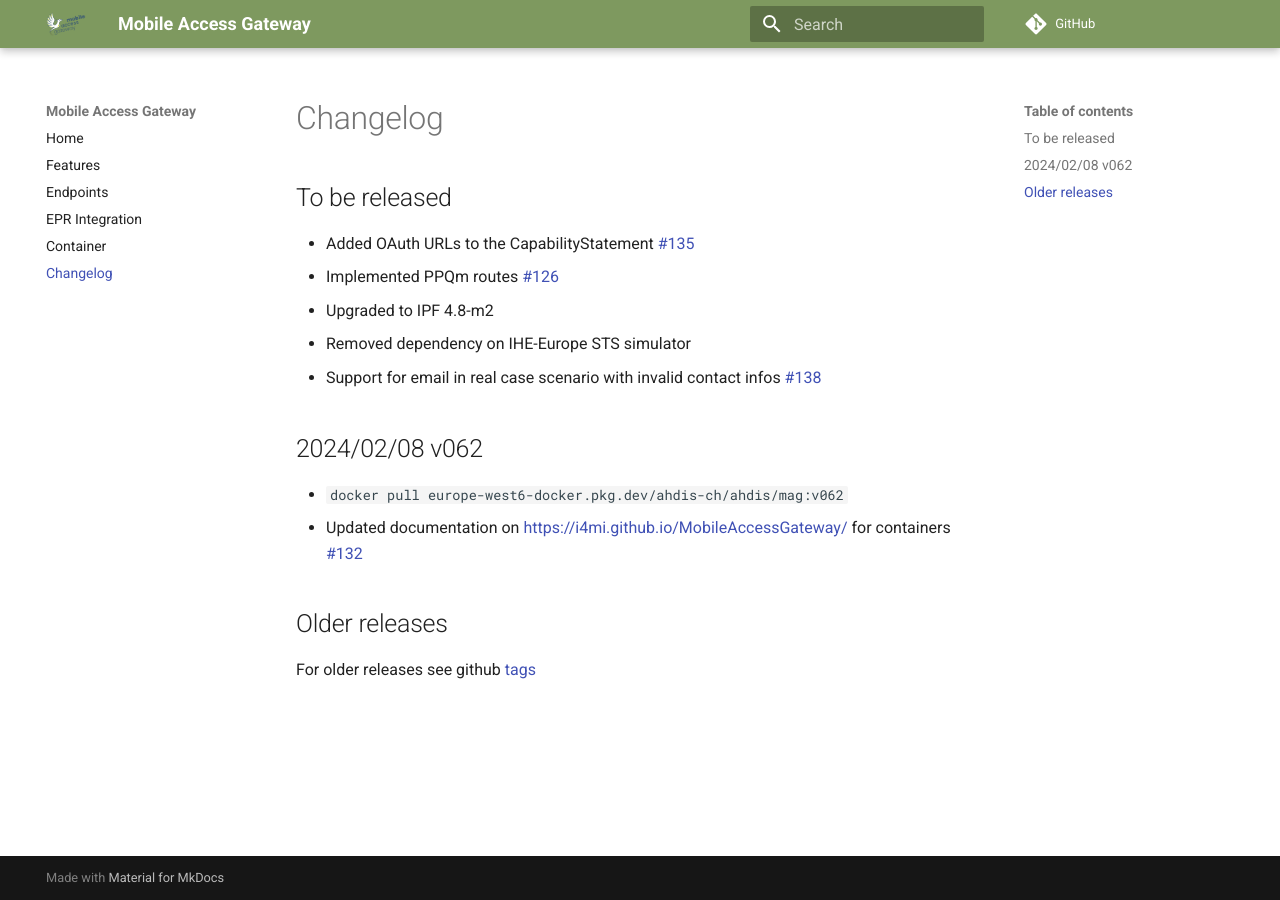
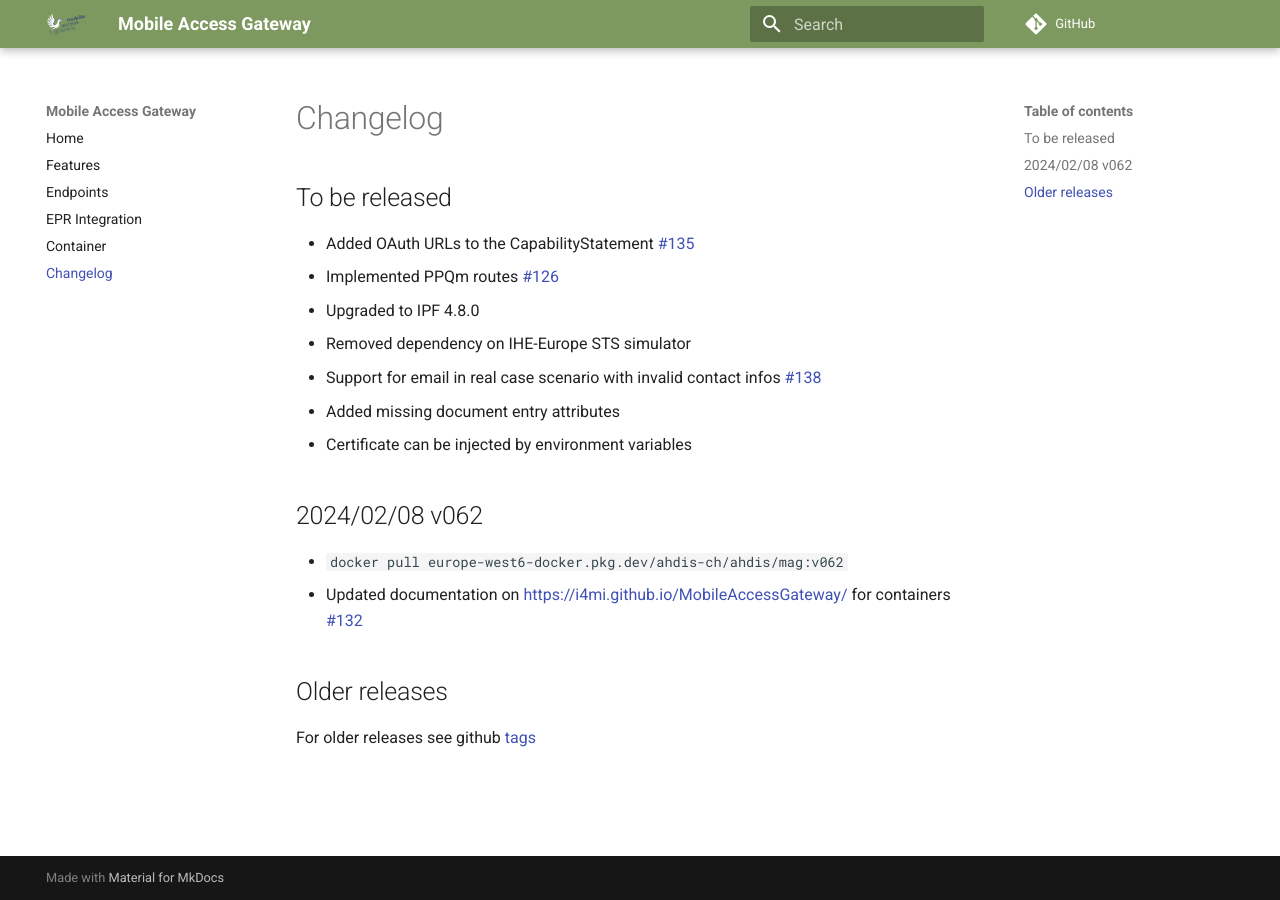
Before and after one commit to i4mi/MobileAccessGateway, an MkDocs documentation site: the page built from docs/changelog.md, in a window 1280 px wide. Built offline with MkDocs 1.6.1 and Material for MkDocs 9.7.7, drawn with Linux system fonts in a browser that asks for light colours; comment, search, counter and statistics services are not loaded.

Commit message:
doc: update changelog.md

```diff
--- a/docs/changelog.md
+++ b/docs/changelog.md
@@ -2,9 +2,12 @@
 
 - Added OAuth URLs to the CapabilityStatement [#135](https://github.com/i4mi/MobileAccessGateway/issues/135)
 - Implemented PPQm routes [#126](https://github.com/i4mi/MobileAccessGateway/issues/126)
-- Upgraded to IPF 4.8-m2
+- Upgraded to IPF 4.8.0
 - Removed dependency on IHE-Europe STS simulator
 - Support for email in real case scenario with invalid contact infos [#138](https://github.com/i4mi/MobileAccessGateway/pull/138)
+- Added missing document entry attributes
+- Certificate can be injected by environment variables
+
 
 ## 2024/02/08 v062
 
```
